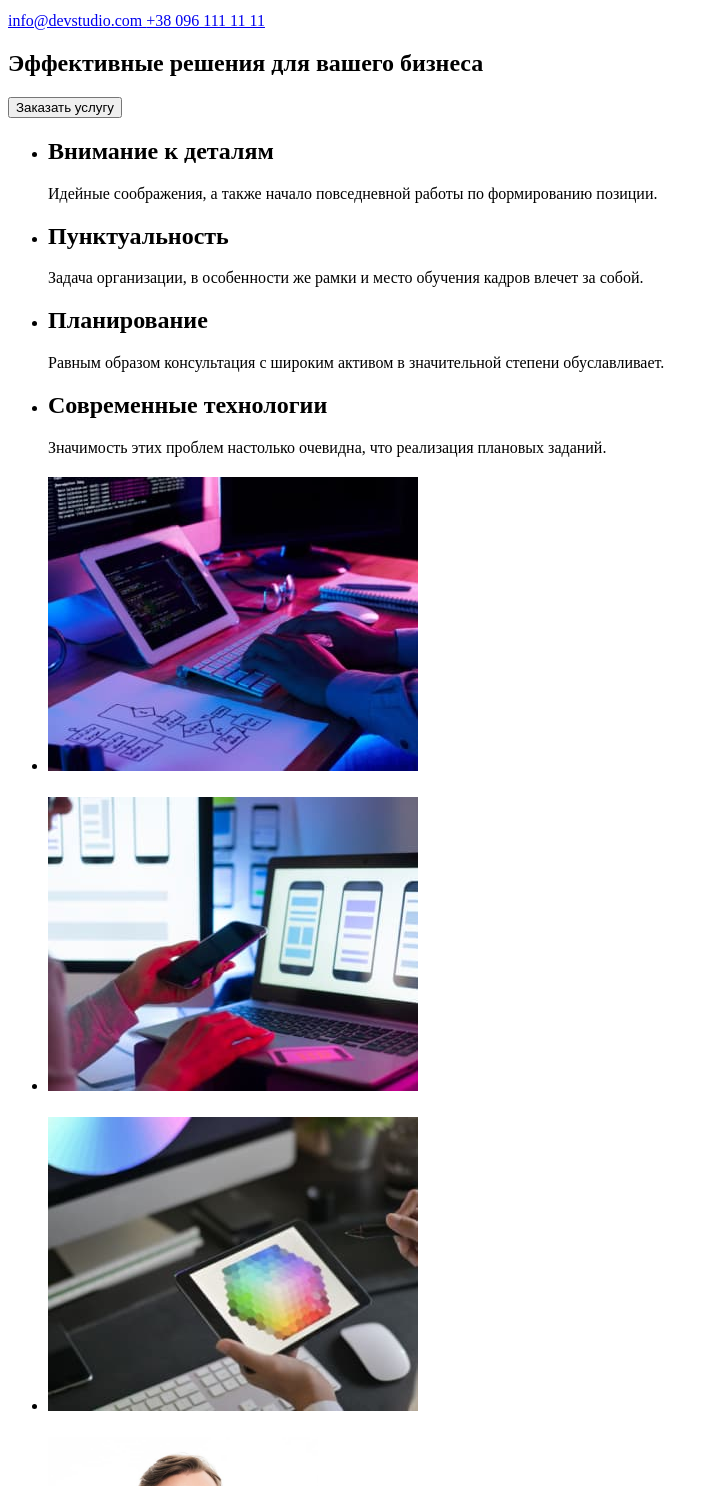
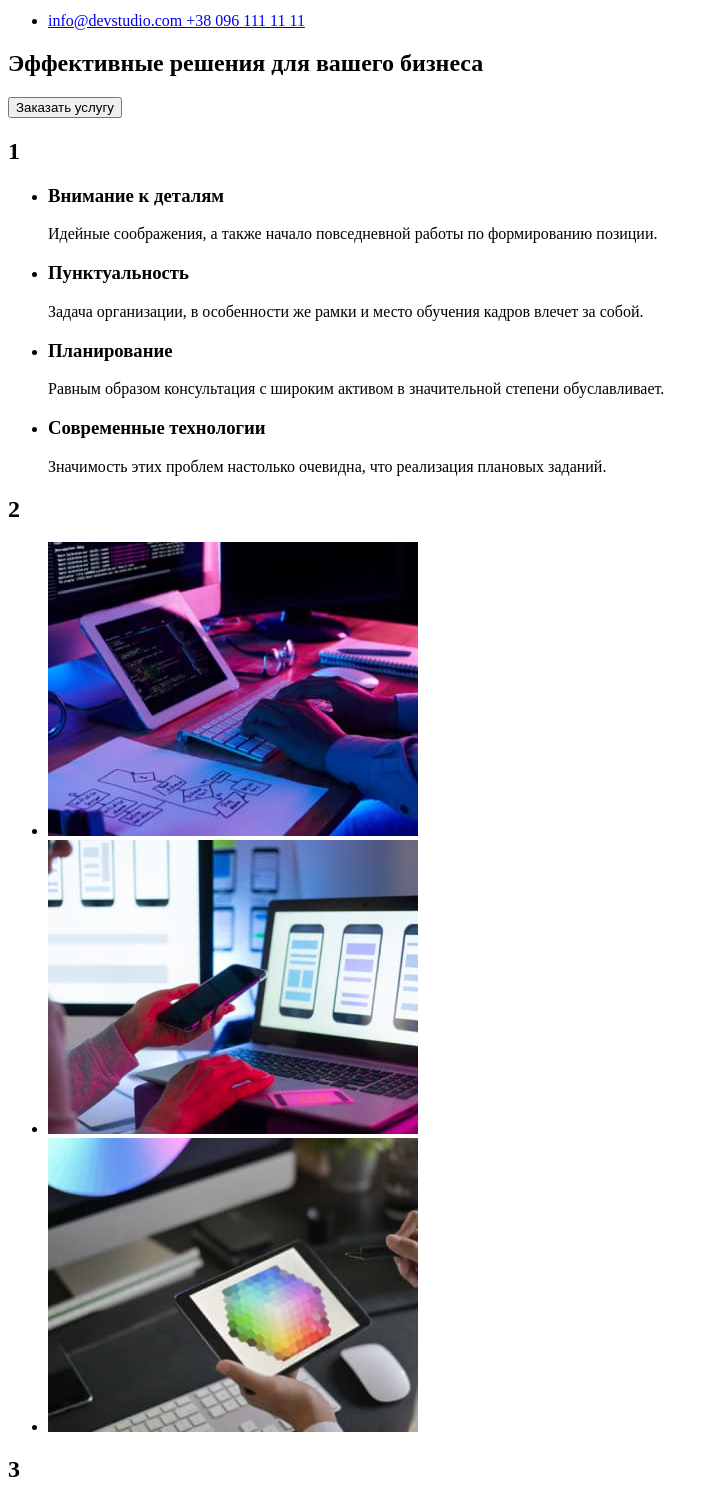
Before and after one commit to ViktorDenysov/goit-markup-hw-01, a plain HTML site: page index.html in a window 1280 px wide. Shown: the part 100-1586 px from the top of the page, without its empty margins (0-719 px from the left). Drawn offline with Linux system fonts and the light colour scheme.

Commit message:
HomeWork1

```diff
--- a/index.html
+++ b/index.html
@@ -10,7 +10,7 @@
     <header>
         <nav>
             <a href="/">
-                WebStudio
+              WebStudio
             </a>
             <ul>
                 <li><a href="/">Студия</a></li>
@@ -18,12 +18,15 @@
                 <li><a href="/">Контакты</a></li>
             </ul>
         </nav>
-        <nav>
-          <a href="mailto:info@devstudio.com">info@devstudio.com </a> <a href="tel:+380961111111 ">+38 096 111 11 11 </a>
-        </nav>
+      <ul>
+        <li>
+           <a href="mailto:info@devstudio.com">info@devstudio.com </a>
+           <a href="tel:+380961111111 ">+38 096 111 11 11 </a>
+        </li>
+      </ul>
+
 
     </header>
-
     <main>
      <section>
          <h1>Эффективные решения для вашего бизнеса</h1>
@@ -31,26 +34,33 @@
      </section>
 
      <section>
+       <h2>1</h2>
          <ul>
-             <li><h2>Внимание к деталям</h2><p>Идейные соображения, а также начало повседневной работы по формированию позиции.</p></li>
-             <li><h2>Пунктуальность</h2><p>Задача организации, в особенности же рамки и место обучения кадров влечет за собой.</p></li>
-             <li><h2>Планирование</h2><p>Равным образом консультация с широким активом в значительной степени обуславливает.</p></li>
-             <li><h2>Современные технологии</h2><p>Значимость этих проблем настолько очевидна, что реализация плановых заданий.</p></li>
-         </ul>
-
-    </section>
-
-    <section>
-         <ul>
-             <li><h2><img src="./img/logo-1.jpg" alt="верстка" width="370" height="294"></h2></li>
-             <li><h2><img src="./img/logo-2.jpg" alt="Разметка страницы" width="370" height="294"></h2></li>
-             <li><h2><img src="./img/logo-3.jpg" alt="работа за планшетом" width="370" height="294"></h2></li>
+             <li><h3>Внимание к деталям</h3>
+               <p>Идейные соображения, а также начало повседневной работы по формированию позиции.</p> </li>
+             <li><h3>Пунктуальность</h3>
+               <p>Задача организации, в особенности же рамки и место обучения кадров влечет за собой.</p> </li>
+             <li><h3>Планирование</h3>
+               <p>Равным образом консультация с широким активом в значительной степени обуславливает.</p> </li>
+             <li><h3>Современные технологии</h3>
+               <p>Значимость этих проблем настолько очевидна, что реализация плановых заданий.</p> </li>
          </ul>
 
 
     </section>
 
+    <section>
+      <h2>2</h2>
+         <ul>
+             <li><img src="./img/logo-1.jpg" alt="верстка" width="370" height="294"></li>
+             <li><img src="./img/logo-2.jpg" alt="Разметка страницы" width="370" height="294"></li>
+             <li><img src="./img/logo-3.jpg" alt="работа за планшетом" width="370" height="294"></li>
+         </ul>
+
+    </section>
+
      <section>
+       <h2>3</h2>
         <ul>
             <li>
               <img src="./img/photo1.jpg" alt="работчик1" width="270" height="260"/>
@@ -76,6 +86,7 @@
               <p lang="en">UI Designer</p>
             </li>
         </ul>
+
      </section>
     </main>
 
```
